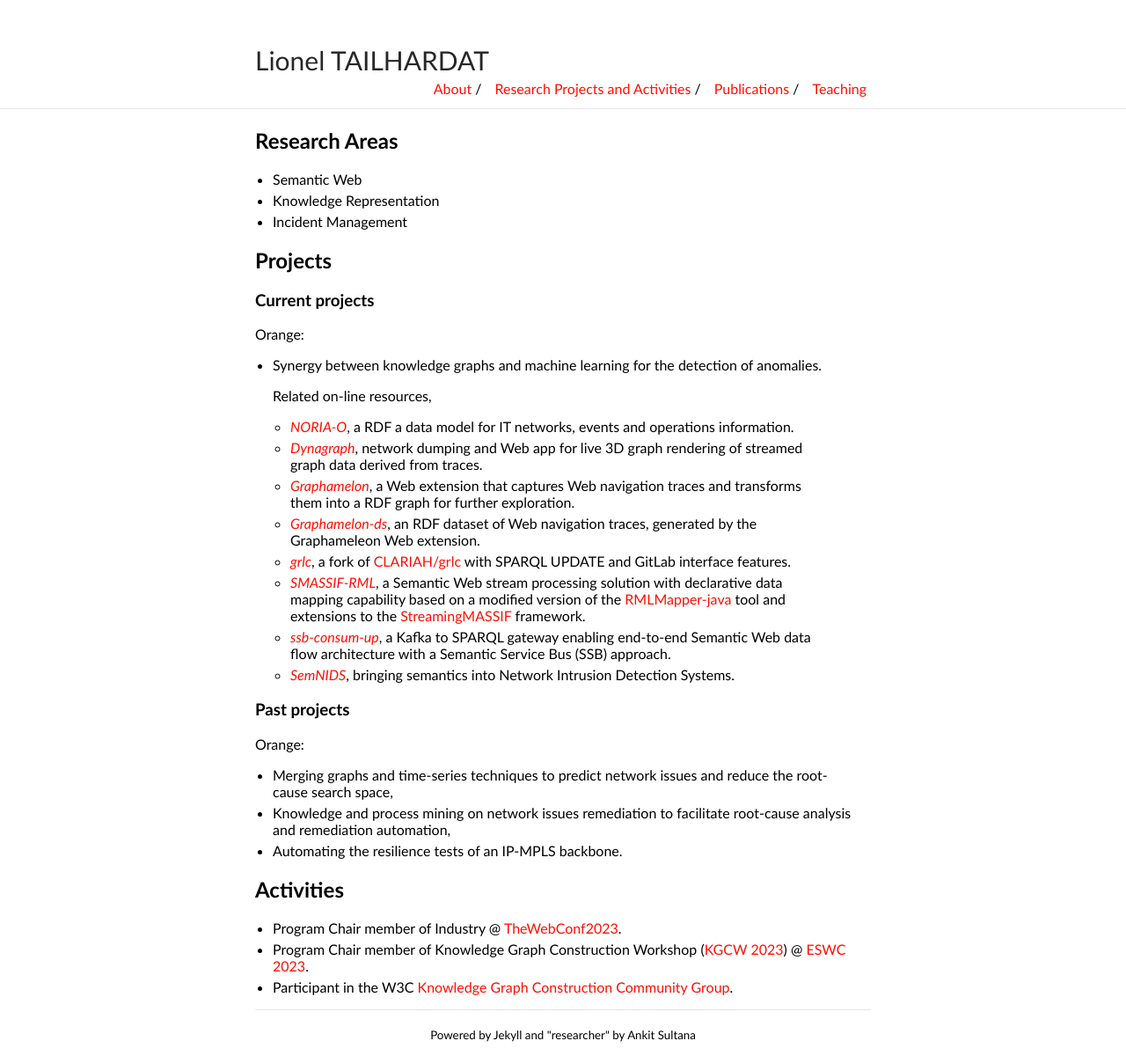
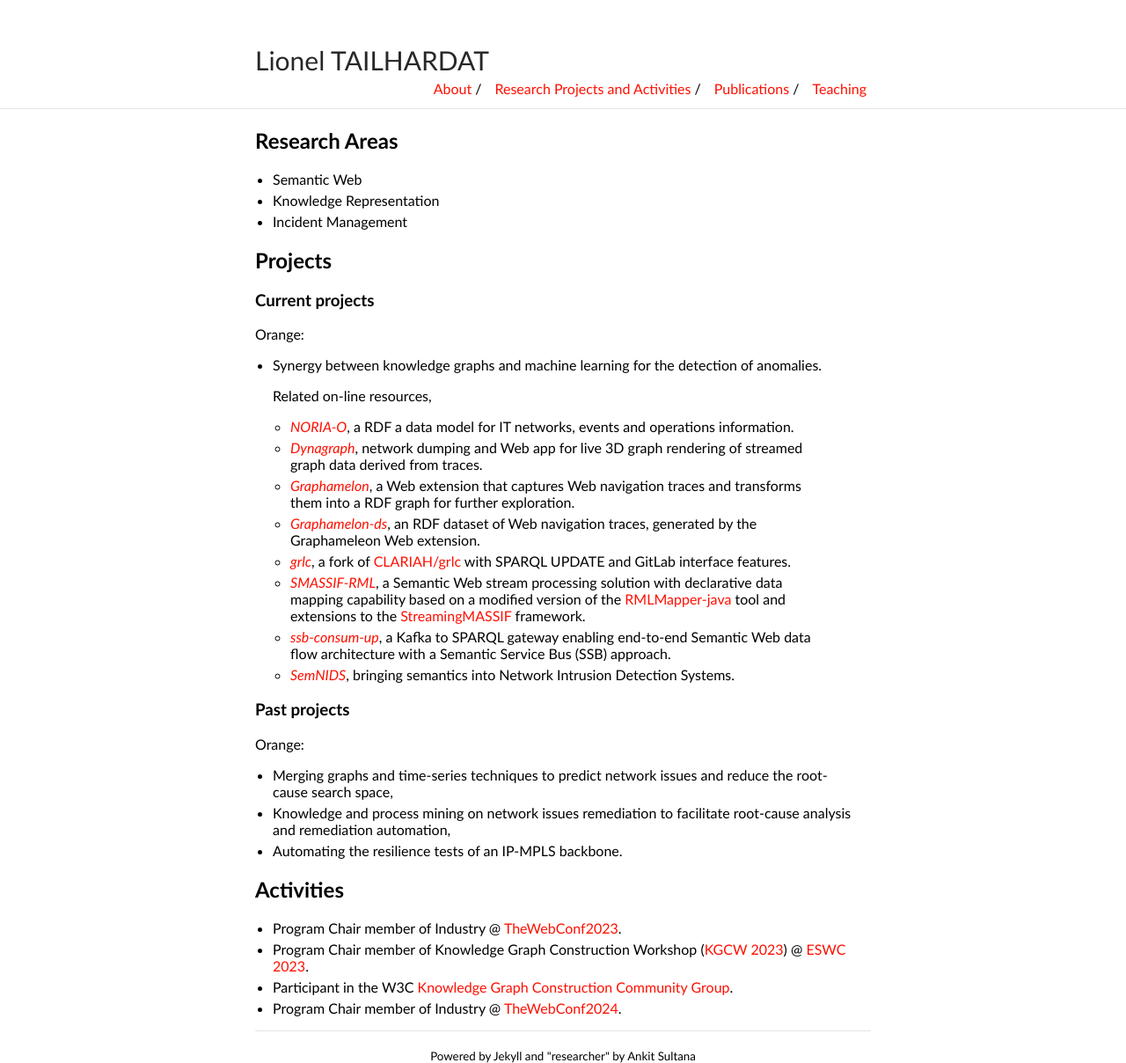
Before and after one commit to GenEars/GenEars.github.io, a Jekyll site: the page built from research.md, in a window 1280 px wide. Shown: the whole page at 88% size. Built offline with Jekyll 4.4.1, drawn with Linux system fonts in a browser that asks for light colours; before the commit the page ends 1184 px from its top, so only the background shows below that.

Commit message:
Added TWC2024.
Signed-off-by: Lionel TAILHARDAT <lionel.tailhardat@orange.fr>

```diff
--- a/research.md
+++ b/research.md
@@ -40,3 +40,4 @@ Orange:
 * Program Chair member of Industry @ [TheWebConf2023](https://www2023.thewebconf.org/).
 * Program Chair member of Knowledge Graph Construction Workshop ([KGCW 2023](https://kg-construct.github.io/workshop/2023/)) @ [ESWC 2023](https://2023.eswc-conferences.org/).
 * Participant in the W3C [Knowledge Graph Construction Community Group](https://www.w3.org/community/kg-construct/).
+* Program Chair member of Industry @ [TheWebConf2024](https://www2024.thewebconf.org/calls/industry/).
```
